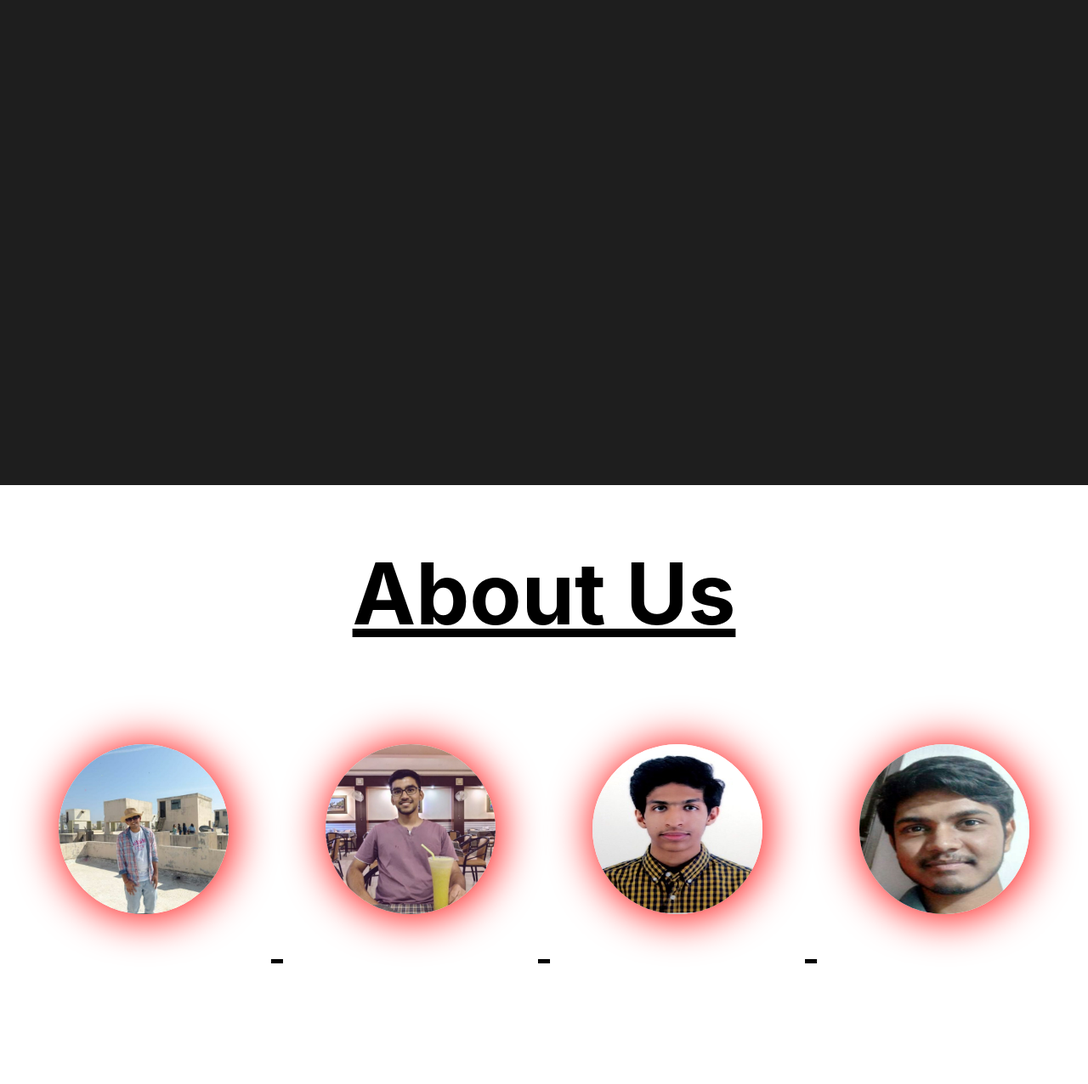
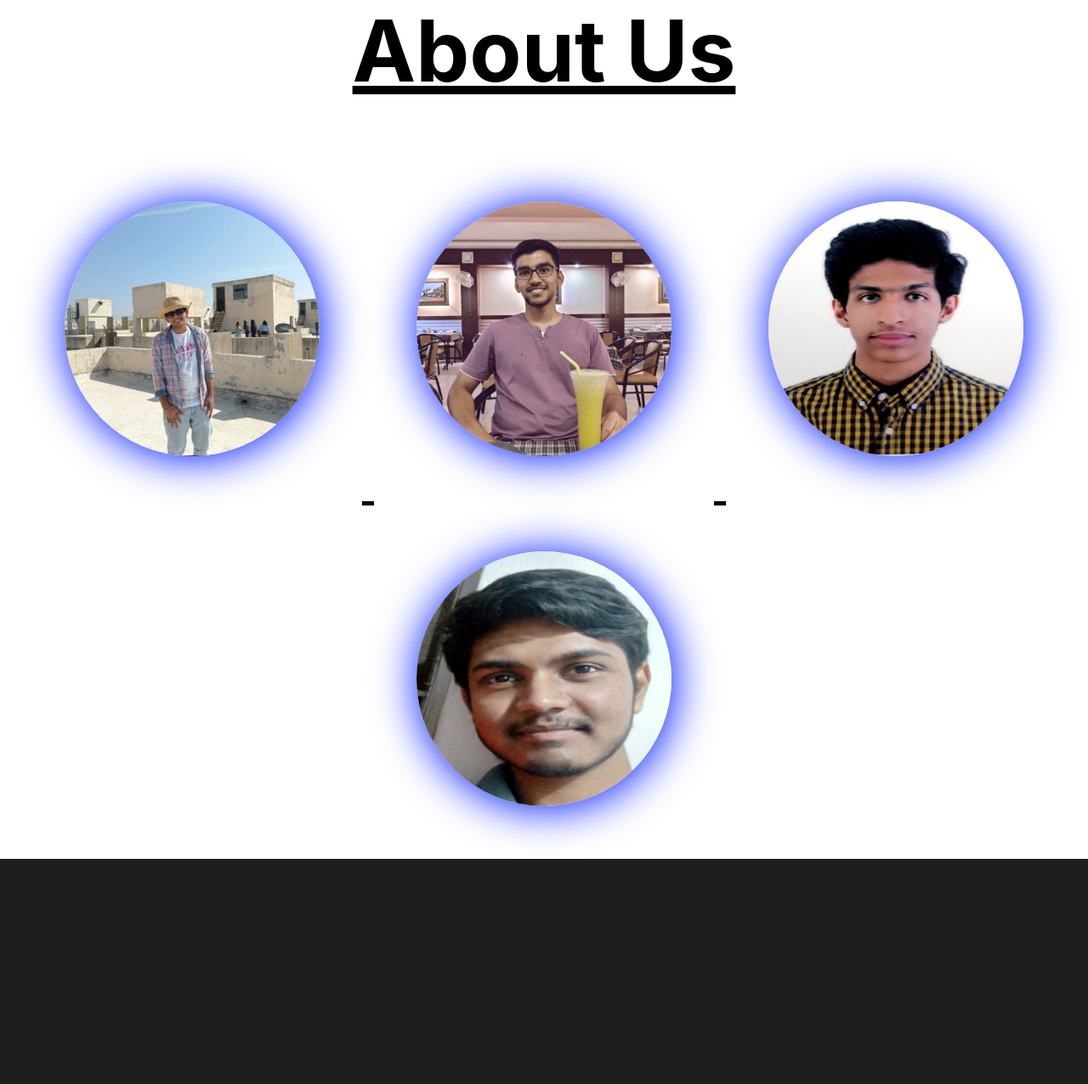
Before and after one commit to samyaksand/Covid-Tracker-IEEE-Envision, a Flask app: page / in a window 1280 px wide. Shown: the part 4385-5661 px from the top of the page at 85% size. After the commit the page ends 5396 px from the top, so only its background shows below. Run offline with Flask 2, Linux system fonts and the light colour scheme.

Commit message:
Updated graphs with CSS

```diff
--- a/static/css/style.css
+++ b/static/css/style.css
@@ -171,41 +171,47 @@ img {
 .about {
   font-family: -apple-system, BlinkMacSystemFont, "Segoe UI", Roboto, Oxygen,
     Ubuntu, Cantarell, "Open Sans", "Helvetica Neue", sans-serif;
-  color: black;
+  color: rgb(0, 0, 0);
   text-align: center;
   font-size: 50px;
   text-decoration: underline;
   height: 1000px;
 }
 
+.column {
+  float: left;
+  width: 50%;
+  padding: 5px;
+}
+
 #guy1 {
   margin: 50px;
-  height: 200px;
-  width: 200px;
+  height: 300px;
+  width: 300px;
   border-radius: 150px;
-  box-shadow: 2px 2px 50px 2px #ff0101;
+  box-shadow: 2px 2px 50px 2px #001aff;
 }
 
 #guy2 {
   margin: 50px;
-  height: 200px;
-  width: 200px;
+  height: 300px;
+  width: 300px;
   border-radius: 150px;
-  box-shadow: 2px 2px 50px 2px #ff0000;
+  box-shadow: 2px 2px 50px 2px #001aff;
 }
 
 #guy3 {
   margin: 50px;
-  height: 200px;
-  width: 200px;
+  height: 300px;
+  width: 300px;
   border-radius: 150px;
-  box-shadow: 2px 2px 50px 2px #ff0000;
+  box-shadow: 2px 2px 50px 2px #001aff;
 }
 
 #guy4 {
   margin: 50px;
-  height: 200px;
-  width: 200px;
+  height: 300px;
+  width: 300px;
   border-radius: 150px;
-  box-shadow: 2px 2px 50px 2px #ff0000;
+  box-shadow: 2px 2px 50px 2px #001aff;
 }
--- a/templates/index.html
+++ b/templates/index.html
@@ -44,12 +44,27 @@
     <div class="mainbox">
       <div id="headline"><h1>DATA</h1></div>
     <!--------------------------------------------------------------------->
+    <style>
+      * {
+        box-sizing: border-box;
+        }
+
+      .column {
+        float: left;
+        width: 50%;
+        padding: 5px;
+      }
+
+      </style>
 
     <!------Load the SVG from static/data folder into an object tag -->
-    <object type = "image/svg+xml" data="../static/data/active.svg" width="50%"></object>
-      <br> <br>
-    <object type = "image/svg+xml" data="../static/data/positive.svg" width="50%"></object>
 
+    <div class="column">
+    <object type = "image/svg+xml" data="../static/data/active.svg" width="100%"></object>
+    </div>
+    <div class="column">
+    <object type = "image/svg+xml" data="../static/data/positive.svg" width="100%"></object>
+    </div>
     <!--------------------------------------------------------------------->
 
     <div class="data">
@@ -98,12 +113,12 @@
       id="guy3"
       src="../static/images/samyak.jpeg"
       alt=""
-    />
+      />
       <img
       id="guy4"
       src="../static/images/WhatsApp Image 2021-03-14 at 5.36.46 PM.jpeg"
       alt=""
-    />
+       />
 
 
       <div class="more"></div>
```
Also changed, not shown: static/data/active.svg, static/data/positive.svg.
